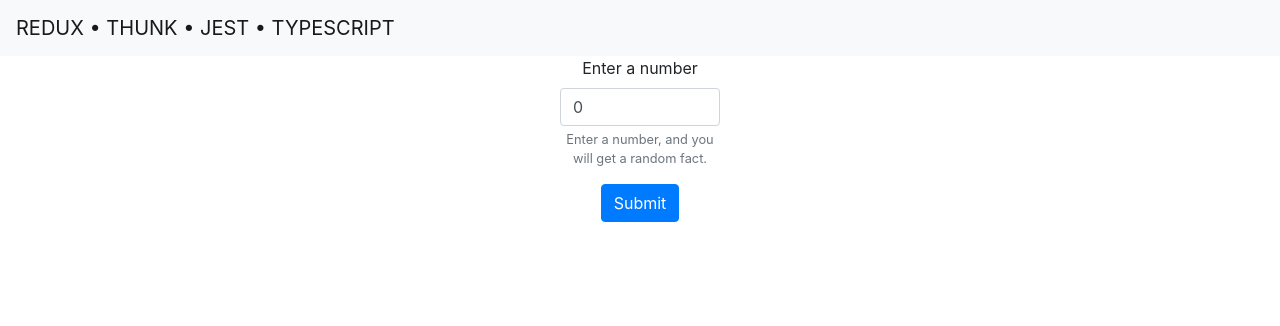
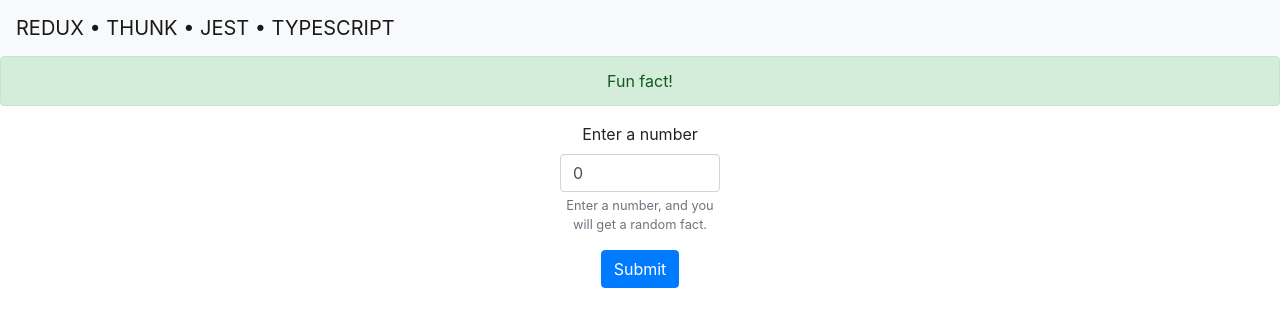
Before and after one commit to willemverbuyst/thunk-jest-ts, a React (Create React App) app: page / in a window 1280 px wide. Shown: the top 326 px of the page. Built offline with nearby package versions, Linux system fonts and the light colour scheme.

Commit message:
Set up alert element

```diff
--- a/src/App.tsx
+++ b/src/App.tsx
@@ -1,11 +1,13 @@
 import React from 'react';
 import Header from './header/Header';
+import Alert from './alert/AlertElement';
 import Question from './question/Question';
 
 function App() {
   return (
     <>
       <Header />
+      <Alert />
       <Question />
     </>
   );
--- /dev/null
+++ b/src/alert/AlertElement.tsx
@@ -0,0 +1,7 @@
+import React from 'react';
+import { Alert } from 'react-bootstrap';
+
+export default function AlertElement() {
+  const variant = 'success';
+  return <Alert variant={variant}>Fun fact!</Alert>;
+}
```
